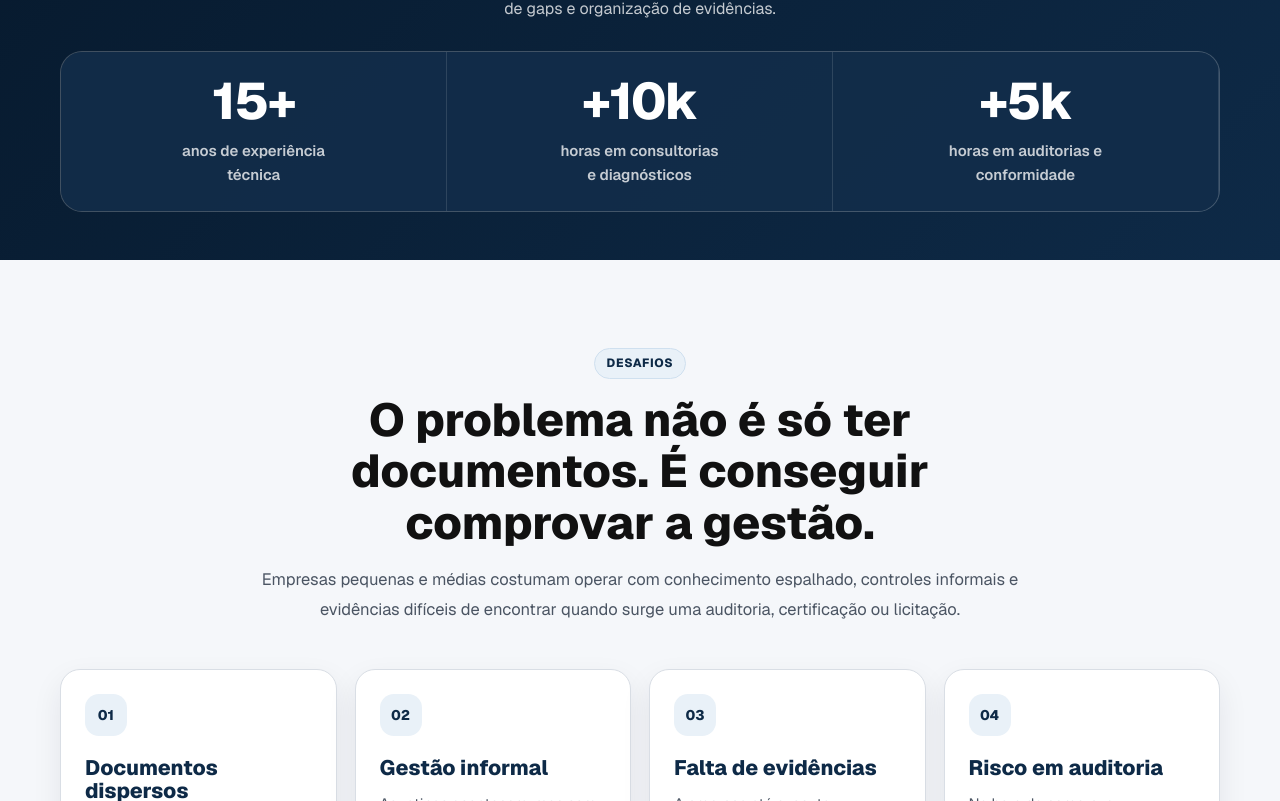
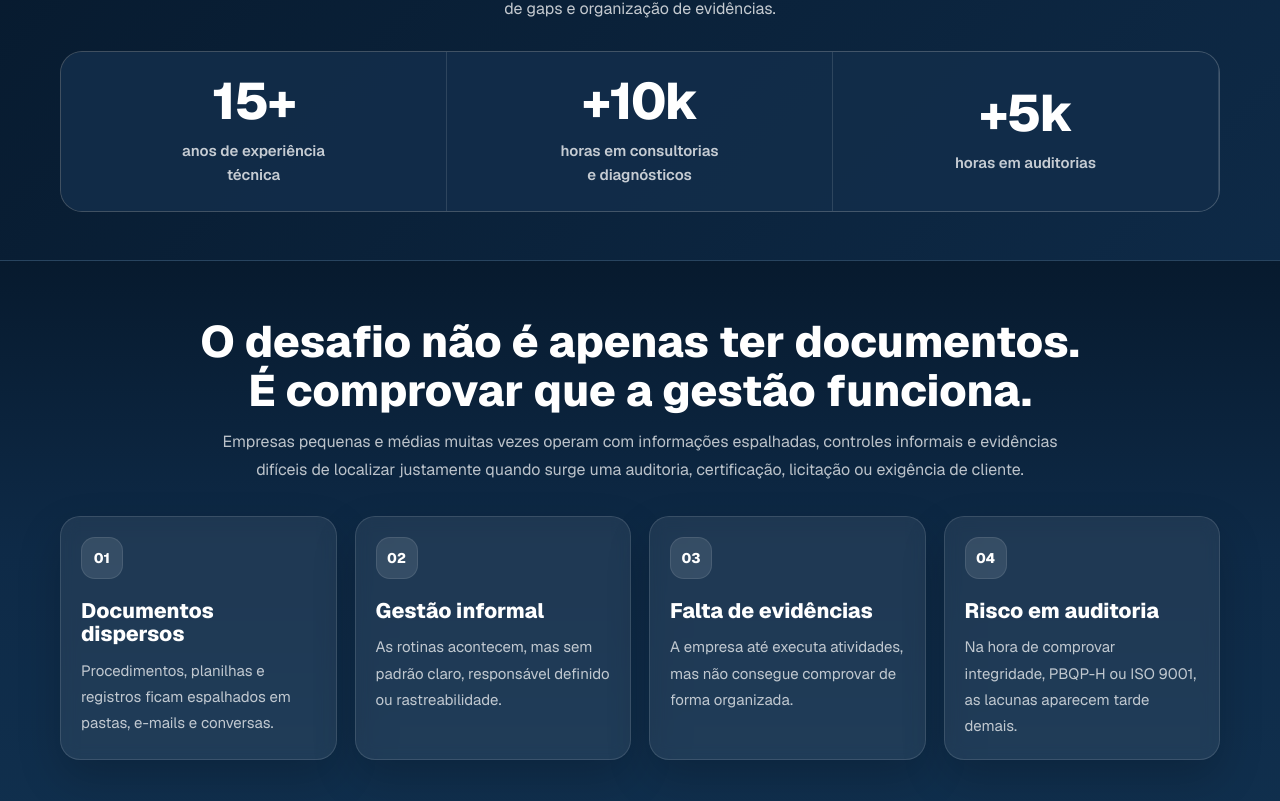
Before and after one commit to mateusb12/zenit, a Next.js app: page / in a window 1280 px wide. Shown: the part 1019-1820 px from the top of the page. Built offline with nearby package versions, Linux system fonts and the light colour scheme.

Commit message:
feat(challenges): enhance ChallengesSection layout and update content

```diff
--- a/components/sections/ChallengesSection.tsx
+++ b/components/sections/ChallengesSection.tsx
@@ -1,37 +1,41 @@
-import { SectionHeading } from "@/components/site/SectionHeading";
 import {
   cardClass,
-  cardNumberClass,
   cn,
   containerClass,
   gridClass,
-  sectionClass,
 } from "@/components/site/tailwind";
 import { challenges } from "@/data/landing";
 
 export function ChallengesSection() {
   return (
-    <section id="desafios" className={`${sectionClass} bg-[#f5f7fa]`}>
+    <section id="desafios" className="scroll-mt-[92px] border-y border-white/10 bg-[linear-gradient(180deg,#071a2e_0%,#0e2a47_52%,#102f4d_100%)] py-14 text-white max-[680px]:py-12">
       <div className={containerClass}>
-        <SectionHeading
-          eyebrow="Desafios"
-          title="O problema não é só ter documentos. É conseguir comprovar a gestão."
-          description="Empresas pequenas e médias costumam operar com conhecimento espalhado, controles informais e evidências difíceis de encontrar quando surge uma auditoria, certificação ou licitação."
-        />
+        <div className="mx-auto mb-8 max-w-[900px] text-center max-[680px]:mb-7">
+          <h2 className="text-[clamp(30px,4vw,44px)] text-white max-[680px]:text-[30px]">
+            O desafio não é apenas ter documentos. É comprovar que a gestão
+            funciona.
+          </h2>
+          <p className="mx-auto mt-3 max-w-[840px] text-[16px] leading-[1.75] text-white/72">
+            Empresas pequenas e médias muitas vezes operam com informações
+            espalhadas, controles informais e evidências difíceis de localizar
+            justamente quando surge uma auditoria, certificação, licitação ou
+            exigência de cliente.
+          </p>
+        </div>
 
         <div className={`${gridClass} grid-cols-4 max-[980px]:grid-cols-2 max-[680px]:grid-cols-1`}>
           {challenges.map((challenge, index) => (
             <article
               key={challenge.title}
-              className={cn(cardClass, "min-h-[220px] p-6 max-[680px]:p-[22px]")}
+              className={cn(cardClass, "min-h-[205px] border-white/12 bg-white/[0.07] p-5 text-white shadow-[0_18px_44px_rgba(0,0,0,0.18)] backdrop-blur-sm max-[680px]:p-[20px]")}
             >
-              <span className={cardNumberClass}>
+              <span className="grid h-[42px] w-[42px] place-items-center rounded-[14px] border border-white/10 bg-white/10 text-sm font-extrabold text-white">
                 {String(index + 1).padStart(2, "0")}
               </span>
-              <h3 className="mt-5 text-[21px] text-[#0e2a47]">
+              <h3 className="mt-5 text-[21px] text-white">
                 {challenge.title}
               </h3>
-              <p className="mt-3 text-[15px] leading-[1.75] text-[#4b5563]">
+              <p className="mt-3 text-[15px] leading-[1.75] text-white/72">
                 {challenge.description}
               </p>
             </article>
--- a/data/landing.ts
+++ b/data/landing.ts
@@ -50,7 +50,7 @@ export const authorityItems: AuthorityItem[] = [
   },
   {
     value: "+5k",
-    label: "horas em auditorias e conformidade",
+    label: "horas em auditorias",
   },
 ];
 
```
